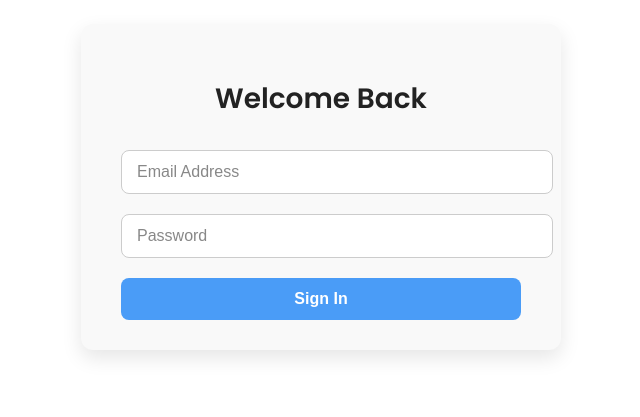
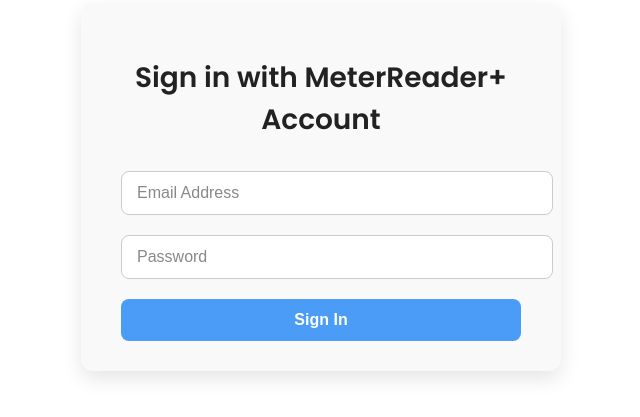
Before and after one commit to jamesagrai/Meterreader-, a plain HTML site: page index.html in a window 1280 px wide. Shown: the part 213-630 px from the top of the page, without its empty margins (319-959 px from the left). Drawn offline with Linux system fonts and the light colour scheme.

Commit message:
Update index.html

```diff
--- a/index.html
+++ b/index.html
@@ -66,7 +66,7 @@
 </head>
 <body>
   <div class="container">
-    <h2>Welcome Back</h2>
+    <h2>Sign in with MeterReader+ Account</h2>
     <form id="signin-form">
       <input type="email" id="email" placeholder="Email Address" required />
       <input type="password" id="password" placeholder="Password" required />
```
